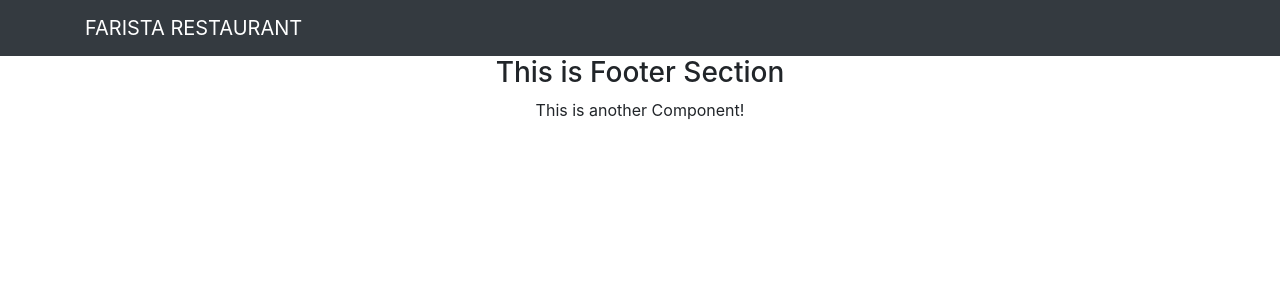
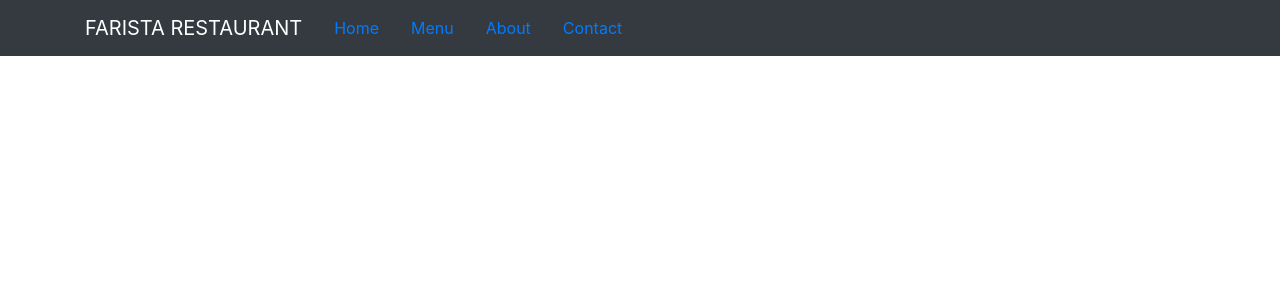
Before and after one commit to Ashraful-01/restaurant-application, a React (Create React App) app: page / in a window 1280 px wide. Shown: the top 300 px of the page. Built offline with nearby package versions, Linux system fonts and the light colour scheme.

Commit message:
Adding collapsable Navigation Bar

```diff
--- a/src/Component/Footer/Footer.js
+++ b/src/Component/Footer/Footer.js
@@ -4,7 +4,7 @@
 const footer = () => {
     return (
         <div>
-            <h3>This is Footer Section</h3>
+
         </div>
     );
 }
--- a/src/Component/Header/Navigation.js
+++ b/src/Component/Header/Navigation.js
@@ -1,17 +1,49 @@
 import React, { Component } from 'react';
-import { Navbar, NavbarBrand } from 'reactstrap';
+import { Navbar, NavbarBrand, Nav, NavItem, NavbarToggler, Collapse } from 'reactstrap';
+import { Link } from 'react-router-dom';
 
-const Navigation = () => {
+class Navigation extends Component {
+    constructor(props) {
+        super(props);
+        this.state = {
+            isNavOpen: false
+        }
+    }
+    navToggle = () => {
+        this.setState({
+            isNavOpen: this.state.isNavOpen
+        })
+    }
+    render() {
         return (
             <div>
-            <Navbar dark color="dark">
+                <Navbar dark color="dark" expand="sm">
                     <div className='container'>
-                    <NavbarBrand herf="www.facebook.com">FARISTA RESTAURANT </NavbarBrand>
+                        <NavbarToggler onClick={this.state.navToggle} />
+                        <NavbarBrand href="/">FARISTA RESTAURANT </NavbarBrand>
+                        <Collapse isNavOpen={this.state.isNavOpen} navbar>
+                            <Nav className="mr-auto" Navbar>
+                                <NavItem>
+                                    <Link to="/" className="nav-link active">Home</Link>
+                                </NavItem>
+                                <NavItem>
+                                    <Link to="/menu" className="nav-link">Menu</Link>
+                                </NavItem>
+                                <NavItem>
+                                    <Link to="/about" className="nav-link">About</Link>
+                                </NavItem>
+                                <NavItem>
+                                    <Link to="/contact" className="nav-link">Contact</Link>
+                                </NavItem>
+                            </Nav>
+                        </Collapse>
                     </div>
                 </Navbar>
             </div>
         );
     }
 
+}
+
 
 export default Navigation;
--- a/src/Component/MainComponent.js
+++ b/src/Component/MainComponent.js
@@ -12,7 +12,7 @@
             <Body />
             <Footer />
 
-            <p>This is another Component!</p>
+
         </div>
     );
 }
```
Lines whose indentation alone changed are shown as unchanged.
